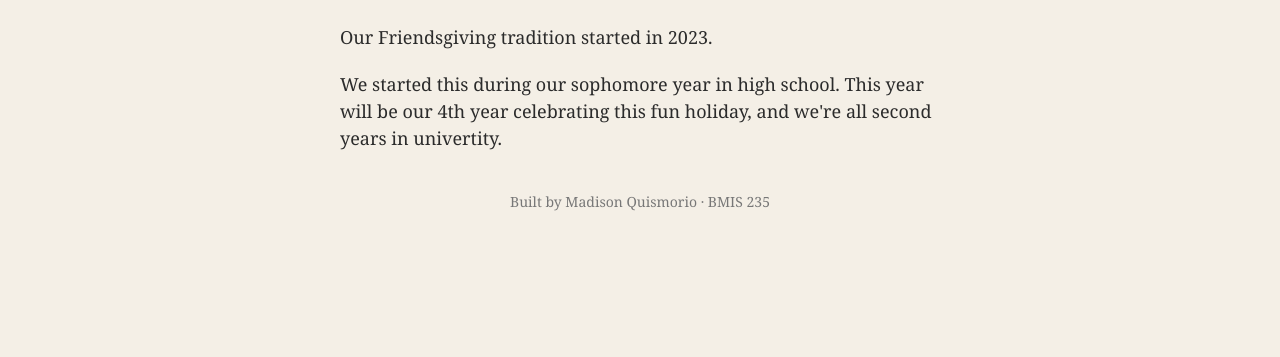
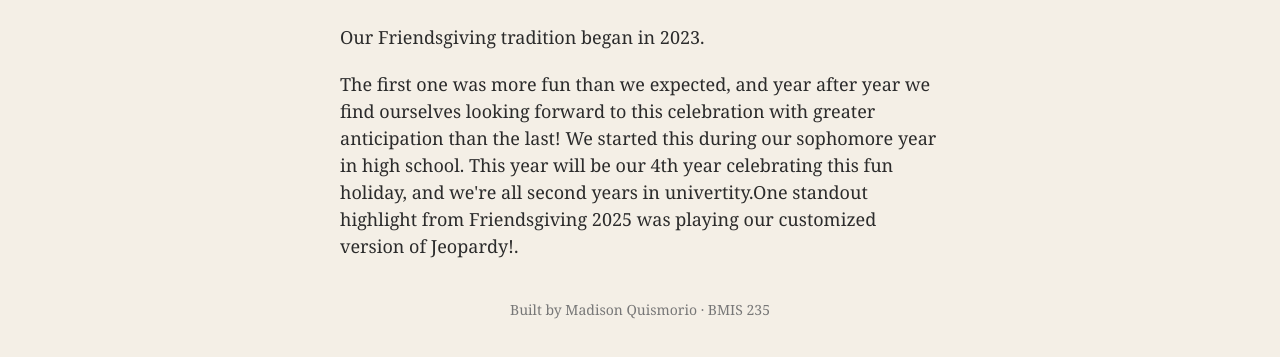
Before and after one commit to mquismorio/bmis235-html-3, a plain HTML site: page thanksgiving.html in a window 1280 px wide. Shown: the part 171-528 px from the top of the page. Drawn offline with Linux system fonts and the light colour scheme.

Commit message:
Revise Friendsgiving tradition text in thanksgiving.html
Updated Friendsgiving tradition description and added details about the 2025 celebration.

```diff
--- a/thanksgiving.html
+++ b/thanksgiving.html
@@ -29,8 +29,8 @@
 </nav>
 
 <h1>Thanksgiving to Friendsgiving</h1>
-<p>Our Friendsgiving tradition started in 2023.</p>
-<p>We started this during our sophomore year in high school. This year will be our 4th year celebrating this fun holiday, and we're all second years in univertity.</p>
+<p>Our Friendsgiving tradition began in 2023.</p>
+<p>The first one was more fun than we expected, and year after year we find ourselves looking forward to this celebration with greater anticipation than the last! We started this during our sophomore year in high school. This year will be our 4th year celebrating this fun holiday, and we're all second years in univertity.One standout highlight from Friendsgiving 2025 was playing our customized version of Jeopardy!.</p>
 
 <!-- Footer: fill in your name -->
 <footer>Built by Madison Quismorio &middot; BMIS 235</footer>
```
